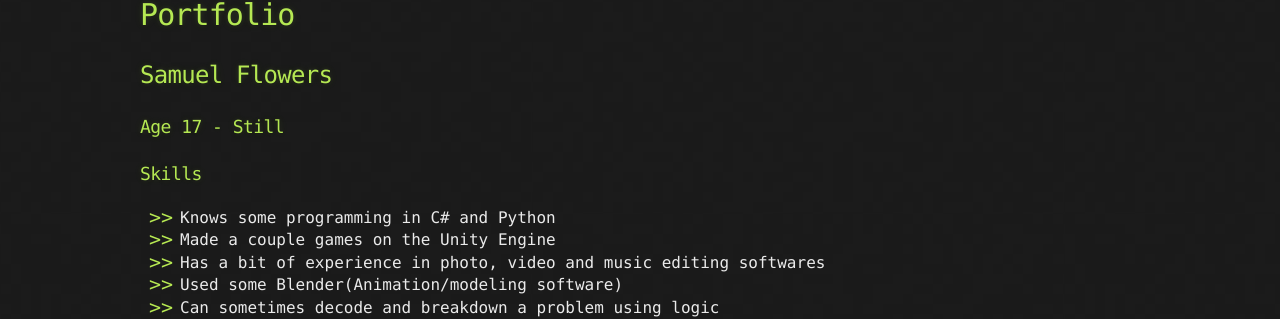
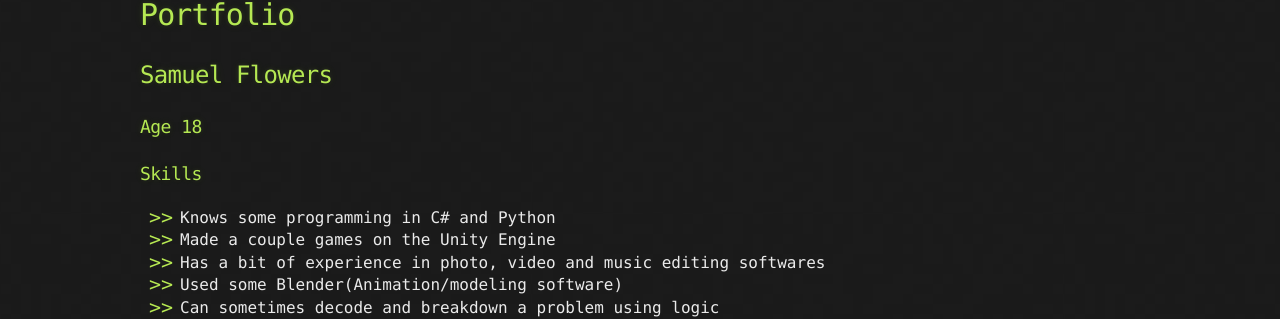
Before and after one commit to Sam2471/portfolio, a Jekyll site: the page built from index.md, in a window 1280 px wide. Shown: the part 319-638 px from the top of the page. Built offline with Jekyll 4.4.1, drawn with Linux system fonts in a browser that asks for light colours; our own code applies the rules of GitHub Pages for plain Markdown files; the repository's description, which GitHub fills in, is left out.

Commit message:
Update index.md

```diff
--- a/index.md
+++ b/index.md
@@ -1,6 +1,6 @@
 # Portfolio
 ## Samuel Flowers
-### Age 17 - Still
+### Age 18
 
 ### Skills
 - Knows some programming in C# and Python
```
